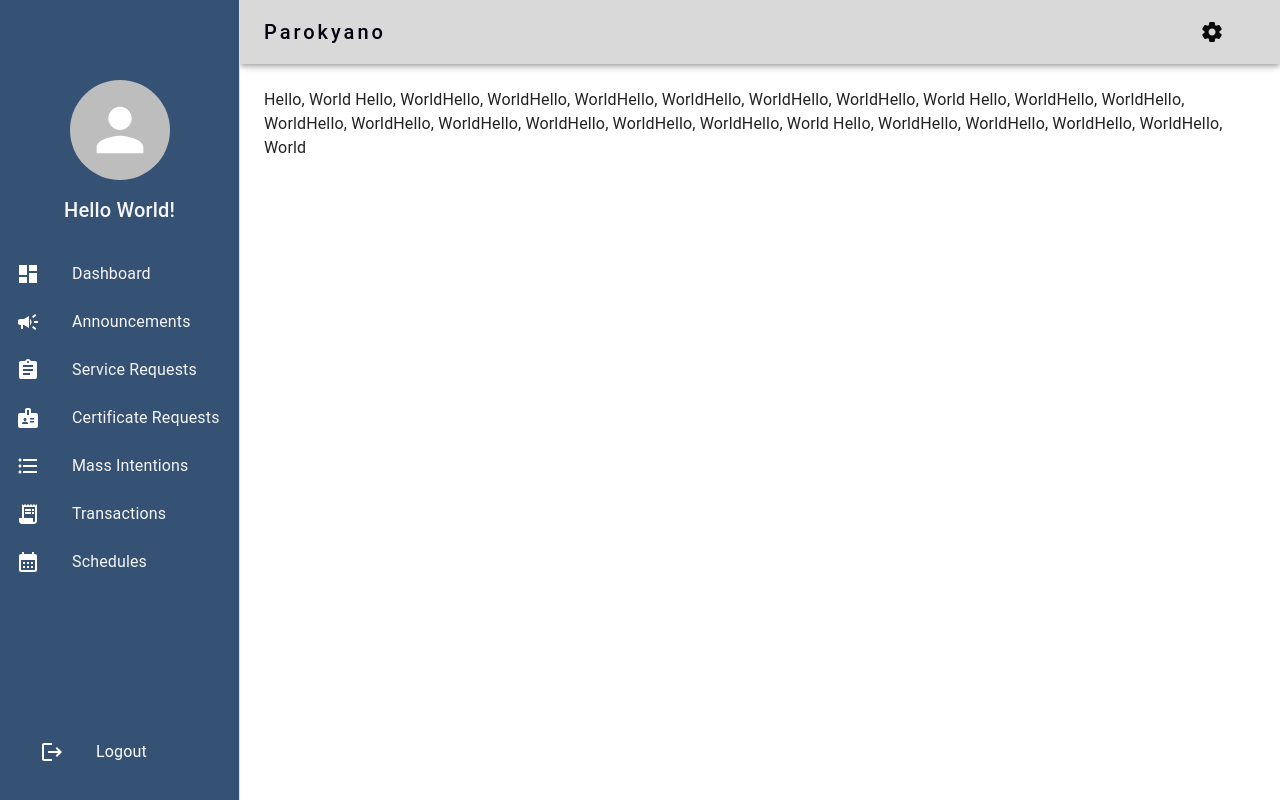
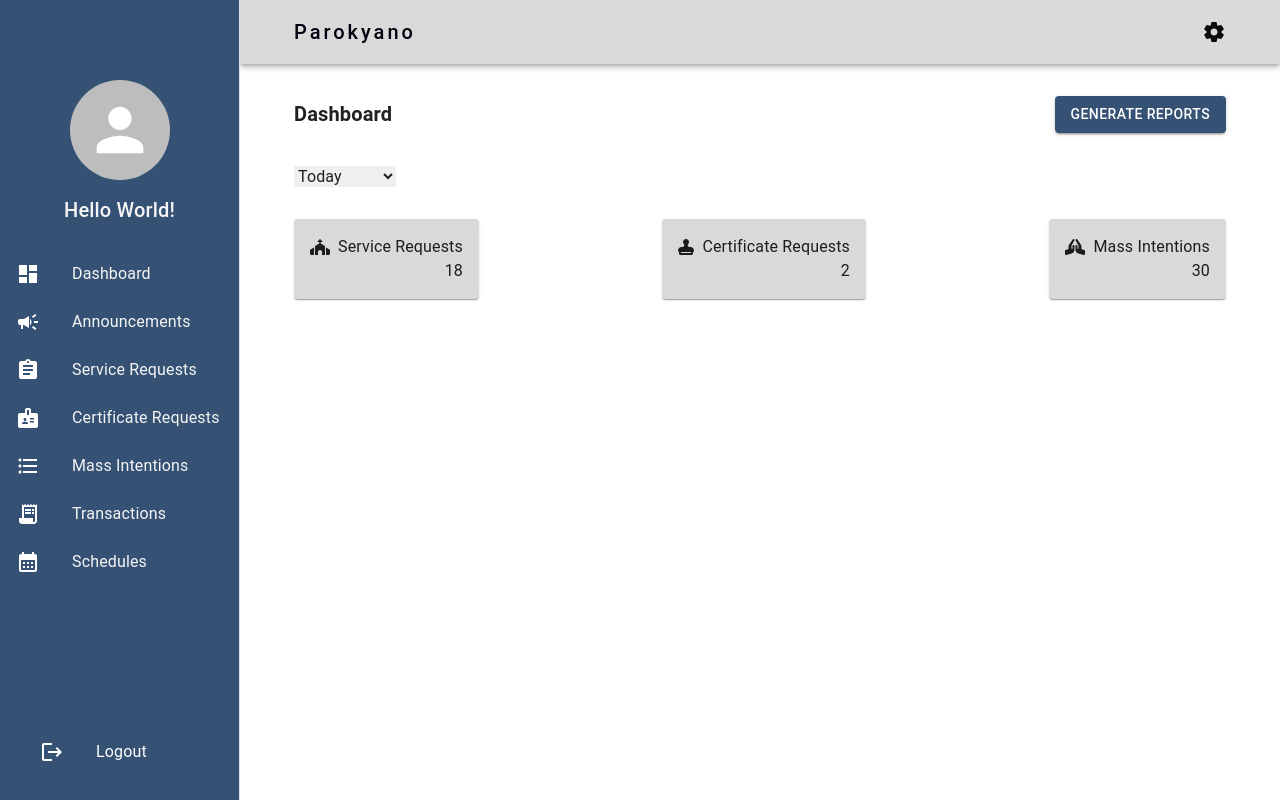
Before and after one commit to b1gmcdaddy/parokyano, a React (Vite) app in the folder client/: page /dashboard in a window 1280 px wide. Built offline with nearby package versions, Linux system fonts and the light colour scheme.

Commit message:
added staff dashboard data display

```diff
--- a/client/src/components/NavStaff.jsx
+++ b/client/src/components/NavStaff.jsx
@@ -27,7 +27,7 @@ import Toolbar from '@mui/material/Toolbar';
 import Typography from '@mui/material/Typography';
 
 
-const drawerWidth = 240;
+const sideBarWidth = 240;
 
 const sideBarItems = [
   {icon: <DashboardIcon/>, label: "Dashboard"},
@@ -110,9 +110,9 @@ const NavStaff = (props) => {
       <AppBar
         position="fixed"
         sx={{
-          width: { sm: `calc(100% - ${drawerWidth}px)` },
-          ml: { sm: `${drawerWidth}px` },
-          backgroundColor: "#D9D9D9"
+          width: { sm: `calc(100% - ${sideBarWidth}px)` },
+          ml: { sm: `${sideBarWidth}px` },
+          backgroundColor: "#D9D9D9",
         }}
       >
         <Toolbar>
@@ -125,15 +125,15 @@ const NavStaff = (props) => {
           >
             <MenuIcon />
           </IconButton>
-          <Typography variant="h6" noWrap component="div" sx={{letterSpacing: "3px", color: "#00000e", flexGrow: 1}}>
+          <Typography variant="h6" noWrap component="div" sx={{letterSpacing: "3px", color: "#00000e", flexGrow: 1, mx: { md: '30px' }}}>
             Parokyano
           </Typography>
-          <SettingsRoundedIcon className='md:mr-8 text-neutral-950' />
+          <SettingsRoundedIcon className='md:mr-8 text-neutral-950' sx={{mx: { md: '30px' }}} />
         </Toolbar>
       </AppBar>
       <Box
         component="nav"
-        sx={{ width: { sm: drawerWidth }, flexShrink: { sm: 0 } }}
+        sx={{ width: { sm: sideBarWidth }, flexShrink: { sm: 0 } }}
         aria-label="mailbox folders"
       >
         {/* The implementation can be swapped with js to avoid SEO duplication of links. */}
@@ -148,7 +148,7 @@ const NavStaff = (props) => {
           }}
           sx={{
             display: { xs: 'block', sm: 'none' },
-            '& .MuiDrawer-paper': { boxSizing: 'border-box', width: drawerWidth },
+            '& .MuiDrawer-paper': { boxSizing: 'border-box', width: sideBarWidth },
           }}
         >
           {drawer}
@@ -157,7 +157,7 @@ const NavStaff = (props) => {
           variant="permanent"
           sx={{
             display: { xs: 'none', sm: 'block' },
-            '& .MuiDrawer-paper': { boxSizing: 'border-box', width: drawerWidth },
+            '& .MuiDrawer-paper': { boxSizing: 'border-box', width: sideBarWidth },
           }}
           open
         >
--- a/client/src/pages/staff/StaffDashboard.jsx
+++ b/client/src/pages/staff/StaffDashboard.jsx
@@ -1,25 +1,77 @@
-import React from 'react';
+import React, { useEffect, useState } from 'react';
 import NavStaff from '../../components/NavStaff';
 import Box from '@mui/material/Box';
 import Toolbar from '@mui/material/Toolbar';
-import Typography from '@mui/material/Typography';
+import Paper from '@mui/material/Paper';
+import { Button, Typography } from '@mui/material';
+import { FontAwesomeIcon } from '@fortawesome/react-fontawesome';
+import { faArrowDown, faChurch, faStamp, faHandsPraying } from '@fortawesome/free-solid-svg-icons';
 
-const drawerWidth = 240;
+const sideBarWidth = 240;
+
+const sampleStatistics = {
+  noServiceReq: 18,
+  noCertReq: 2,
+  noMassIntentions: 30
+};
+
+const sampleRecentServices = [
+  {type: "Funeral Mass", requestor: "John Doe", dateRequested: "April 11, 2024"},
+  {type: "Baptism", requestor: "John Doe", dateRequested: "April 08, 2024"},
+  {type: "Wake Mass", requestor: "John Doe", dateRequested: "April 05, 2024"},
+  {type: "Outside Mass", requestor: "John Doe", dateRequested: "April 01, 2024"},
+];
 
 const StaffDashboard = () => {
+
+  const [statistics, setStatistics] = useState({});
+  const [recentServices, setRecentServices] = useState([]);
+
+  useEffect(() => {
+    setStatistics(sampleStatistics);
+    setRecentServices(sampleRecentServices);
+  }, []);
+
   return (
-    <Box sx={{ display: 'flex' }}>
+    <Box sx={{ display: 'flex', mx: { md: '30px' } }}>
       <NavStaff />
-      <Box
-        component="main"
-        sx={{ flexGrow: 1, p: 3, width: { sm: `calc(100% - ${drawerWidth}px)` } }}
-      >
-        <Toolbar />
-        <Typography paragraph>
-          Hello, World Hello, WorldHello, WorldHello, WorldHello, WorldHello, WorldHello, WorldHello, World
-          Hello, WorldHello, WorldHello, WorldHello, WorldHello, WorldHello, WorldHello, WorldHello, WorldHello, World
-          Hello, WorldHello, WorldHello, WorldHello, WorldHello, World
-        </Typography>
+      <Box component="main" sx={{ flexGrow: 1, p: 3, width: { sm: `calc(100% - ${sideBarWidth}px)` } }} >
+          <Toolbar />
+          <Box sx={{ display: 'flex', justifyContent: 'space-between',
+            marginTop: '8px', alignItems: 'center' }}>
+            <h1 className='text-xl font-semibold'>Dashboard</h1>
+            <Button variant="contained" type="button" sx={{backgroundColor:"#355173"}}>Generate Reports</Button>
+          </Box>
+          <div className='mt-8 border-1 border-neutral-900 inline-block'>
+            <select className='outline-none'>
+              <option>Today</option>
+              <option>This Week</option>
+              <option>This Month</option>
+            </select>
+          </div>
+          <Box sx={{ display: { md: 'flex'}, justifyContent: 'space-between', marginTop: '30px' }}>
+            <Paper sx={{ padding: '16px', display: 'flex', flexDirection: 'column', alignItems: 'flex-start', backgroundColor: "#D9D9D9" }} >
+                <Box sx={{ display: 'flex', alignItems: 'center' }}>
+                  <FontAwesomeIcon icon={faChurch} />
+                  <Typography sx={{ marginLeft: '8px' }}>Service Requests</Typography>
+                </Box>
+                <Typography sx={{ display: 'flex', justifyContent: 'flex-end', width: '100%' }}>{statistics.noServiceReq}</Typography>
+            </Paper>
+            <Paper sx={{ padding: '16px', display: 'flex', flexDirection: 'column', alignItems: 'flex-start', backgroundColor: "#D9D9D9" }}>
+                <Box sx={{ display: 'flex', alignItems: 'center' }}>
+                  <FontAwesomeIcon icon={faStamp} />
+                  <Typography sx={{ marginLeft: '8px' }}>Certificate Requests</Typography>
+                </Box>
+                <Typography sx={{ display: 'flex', justifyContent: 'flex-end', width: '100%' }}>{statistics.noCertReq}</Typography>
+            </Paper>
+            <Paper sx={{ padding: '16px', display: 'flex', flexDirection: 'column', alignItems: 'flex-start', backgroundColor: "#D9D9D9" }}>
+                <Box sx={{ display: 'flex', alignItems: 'center' }}>
+                  <FontAwesomeIcon icon={faHandsPraying} />
+                  <Typography sx={{ marginLeft: '8px' }}>Mass Intentions</Typography>
+                </Box>
+                <Typography sx={{ display: 'flex', justifyContent: 'flex-end', width: '100%' }}>{statistics.noMassIntentions}</Typography>
+            </Paper>
+          </Box>
       </Box>
     </Box>
   );
```
